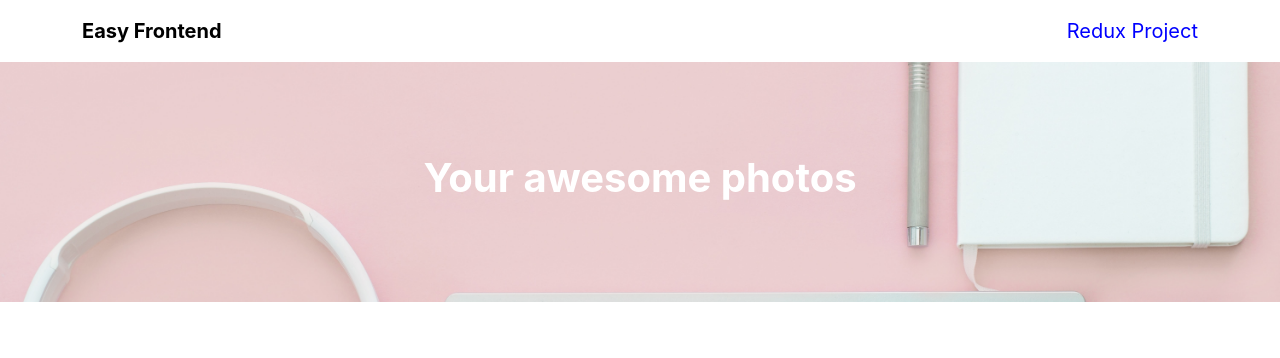
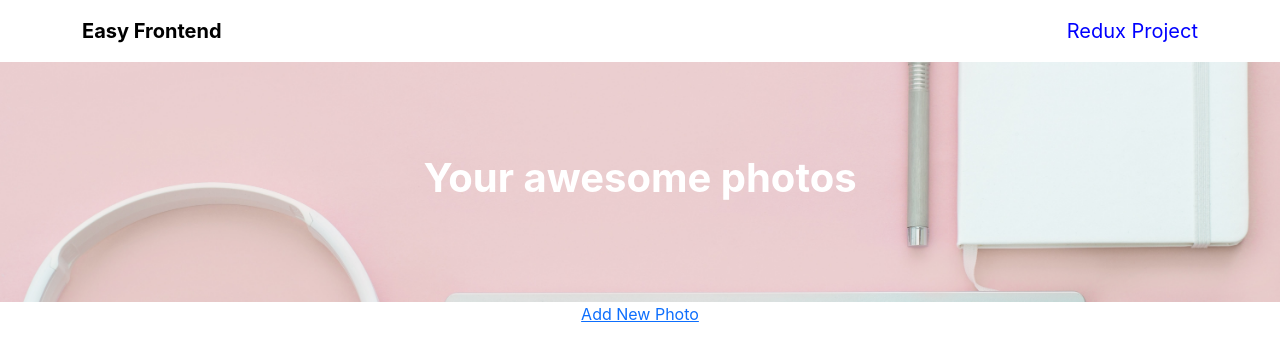
Before and after one commit to SonDo580/photo-app, a React (Create React App) app: page /photos in a window 1280 px wide. Shown: the top 358 px of the page. Built offline with nearby package versions, Linux system fonts and the light colour scheme.

Commit message:
Add link to add photo page

```diff
--- a/src/features/photo/pages/Main.js
+++ b/src/features/photo/pages/Main.js
@@ -1,3 +1,5 @@
+import { Link } from "react-router-dom";
+import { Container } from "reactstrap";
 import Banner from "../../../components/Banner";
 import Images from "../../../constants/images";
 
@@ -5,6 +7,10 @@ function Main() {
   return (
     <div className="photo-main">
       <Banner title="Your awesome photos" backgroundUrl={Images.PINK_BG} />
+
+      <Container className="text-center">
+        <Link to="add">Add New Photo</Link>
+      </Container>
     </div>
   );
 }
```
